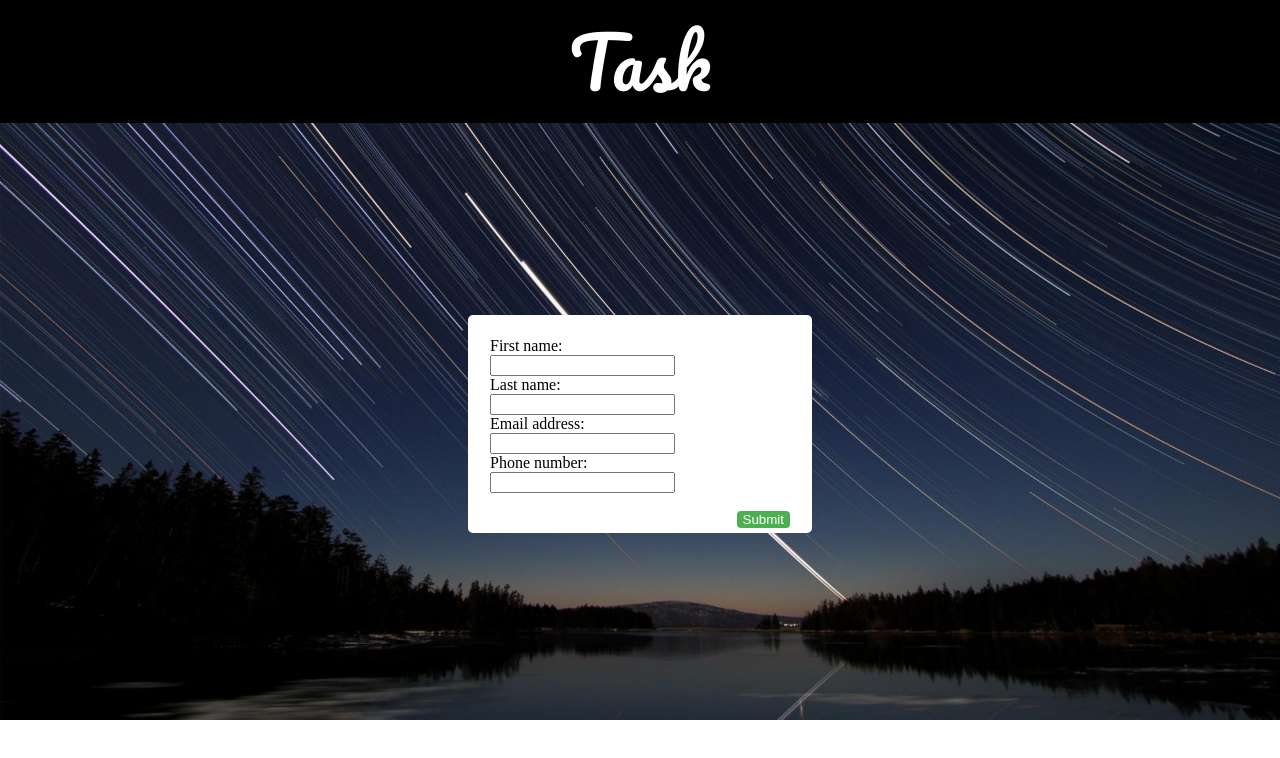
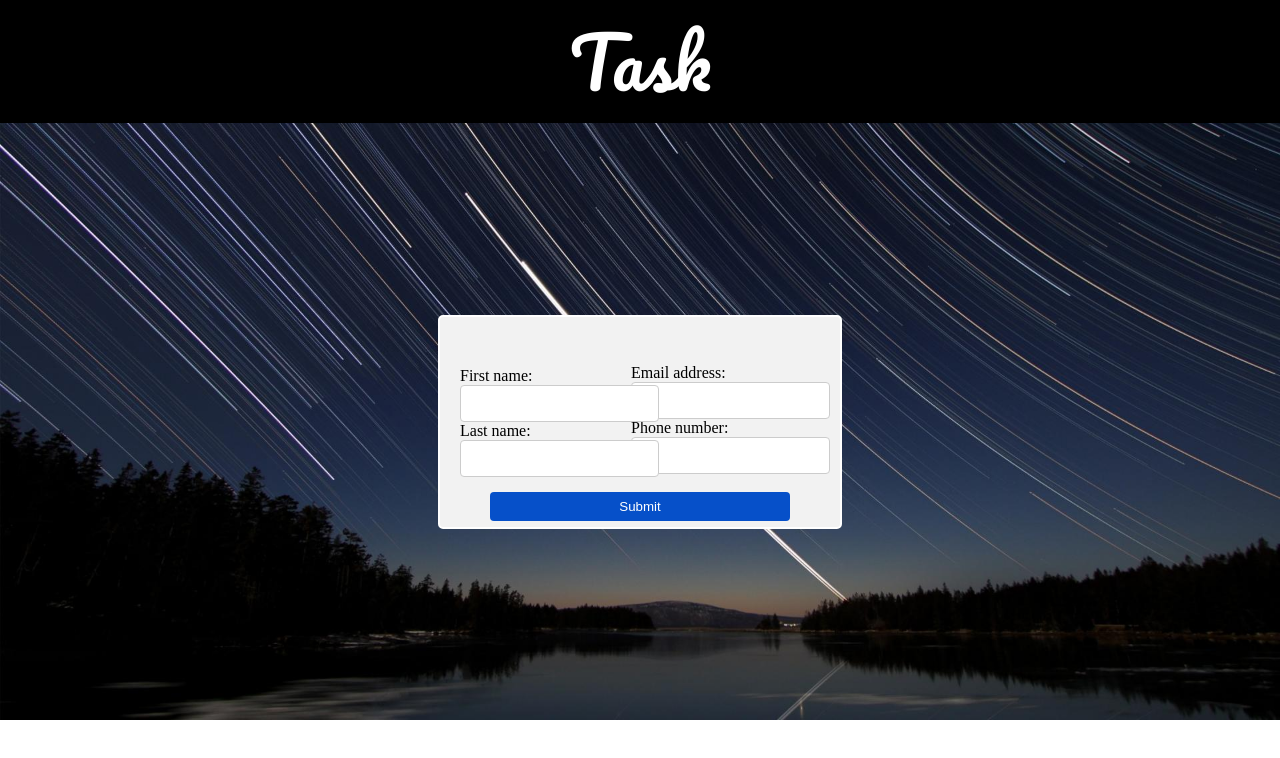
Before and after one commit to SShaunak/ajency-task, a plain HTML site: page index.html in a window 1280 px wide. Drawn offline with Linux system fonts and the light colour scheme.

Commit message:
<describe changes>

```diff
--- a/index.html
+++ b/index.html
@@ -13,21 +13,24 @@
 <body>
 <header>Task</header>
 
-<!-- <div align="center"> -->
+
 <form action="/action_page.php">
+  <div style="margin-left: -30px;">
   First name:<br>
   <input type="text" name="firstname">
   <br>
   Last name:<br>
   <input type="text" name="lastname">
   <br>
-   Email address:<br>
-  <input type="Email" name="emailaddress">
+</div>
+  <div style="float:right; margin-right:-40px; margin-top: -113px;">
+  Email address:<br>
+  <input type="text" name="emailaddress">
   <br>
   Phone number:<br>
   <input type="text" name="phonenumber">
   <br><br>
-
+  </div>
 
 
   <input type="submit" value="Submit">
--- a/main.css
+++ b/main.css
@@ -31,22 +31,25 @@ header {
 
 form {
     width: 300px;
-    margin: 0 auto;
+    margin:0 auto;
     border: 2px solid white;
-    background-color: white;
+    background-color: #f2f2f2;
     border-radius: 5px;
     margin-top: 15%;
-    padding: 20px;
+    padding: 50px;
 
 }
 
 input[type=submit] {
-  background-color: #4CAF50;
+  background-color: #0650c9;
   color: white;
   border: none;
   border-radius: 4px;
   cursor: pointer;
   float: right;
+  width: 100%;
+  padding: 7px;
+
 
 }
 
@@ -54,3 +57,14 @@ input[type=submit] {
 input[type=submit]:hover {
   background-color: #45a049;
 }
+
+input[type=text], select {
+
+  border: 1px solid #ccc;
+  border-radius: 4px;
+  box-sizing: border-box;
+  padding: 10px;
+
+
+
+}
```
